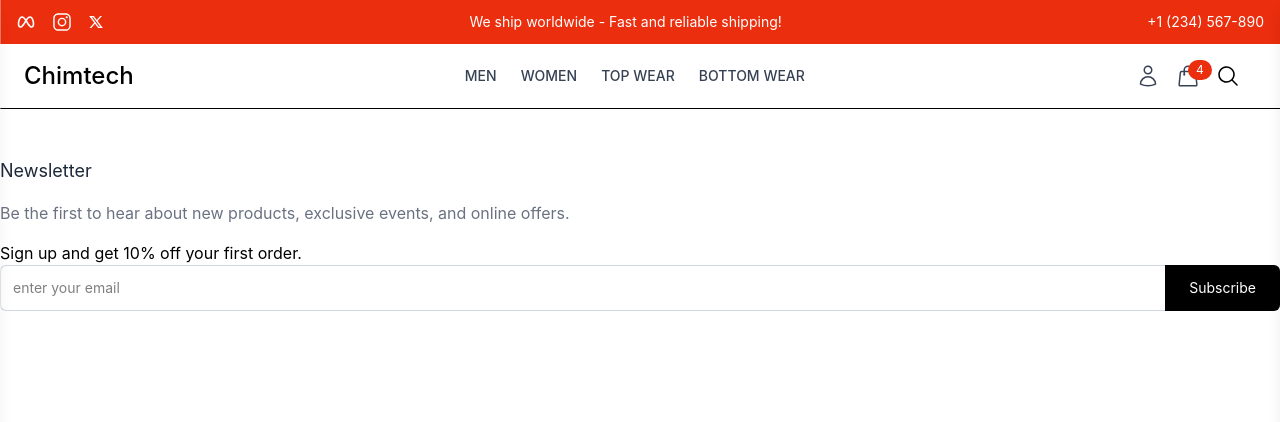
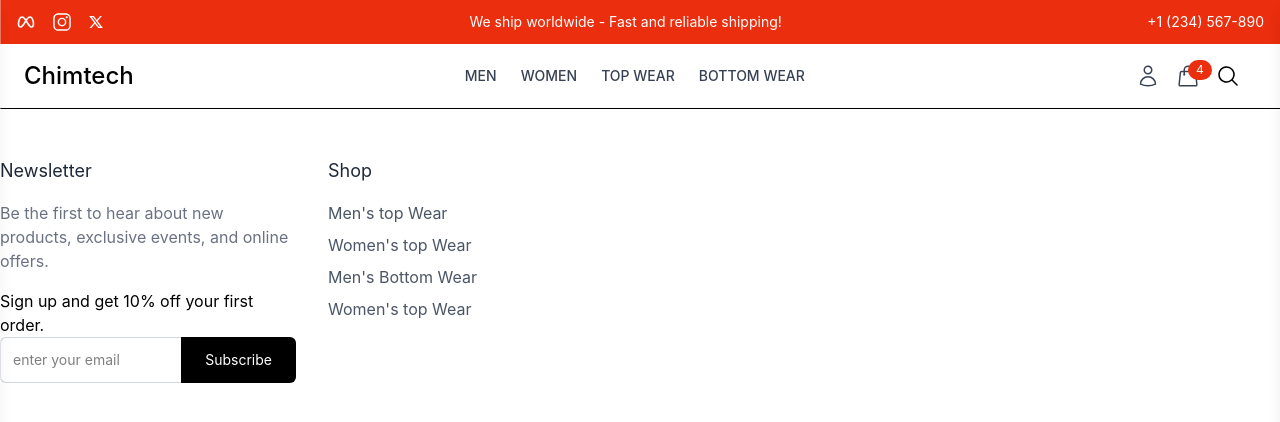
Before and after one commit to Chimajunior/Ecommerce-app, a React app in the folder frontend/: page / in a window 1280 px wide. Shown: the top 422 px of the page. Built offline with nearby package versions, Linux system fonts and the light colour scheme; the HTML template or start-up script is replaced by a standard one.

Commit message:
added shop links to footer

```diff
--- a/frontend/src/components/Common/Footer.jsx
+++ b/frontend/src/components/Common/Footer.jsx
@@ -1,14 +1,15 @@
 import React from "react";
+import { Link } from "react-router";
 
 const Footer = () => {
   return (
     <footer className="border-t py-12">
-      <div className="container mx-auto grid grid-cols-1 md:grid-cols-4 gap-8 px-4 lg:px-0"></div>
+      <div className="container mx-auto grid grid-cols-1 md:grid-cols-4 gap-8 px-4 lg:px-0">
         <div>
           <h3 className="text-lg text-gray-800 mb-4">Newsletter</h3>
           <p className="text-gray-500 mb-4">
-          Be the first to hear about new products, exclusive events, and online
-          offers.
+            Be the first to hear about new products, exclusive events, and
+            online offers.
           </p>
           <p>Sign up and get 10% off your first order.</p>
 
@@ -29,6 +30,42 @@ const Footer = () => {
             </button>
           </form>
         </div>
+
+        {/* Shop Links */}
+        <div>
+          <h3 className="text-lg text-gray-800 mb-4">Shop</h3>
+          <ul className="space-y-2 text-gray-600">
+            <li>
+              {" "}
+              <Link to="#" className="hover:text-gray-500 transitions-colors">
+                {" "}
+                Men's top Wear
+              </Link>
+            </li>
+            <li>
+              {" "}
+              <Link to="#" className="hover:text-gray-500 transitions-colors">
+                {" "}
+                Women's top Wear
+              </Link>
+            </li>
+            <li>
+              {" "}
+              <Link to="#" className="hover:text-gray-500 transitions-colors">
+                {" "}
+                Men's Bottom Wear
+              </Link>
+            </li>
+            <li>
+              {" "}
+              <Link to="#" className="hover:text-gray-500 transitions-colors">
+                {" "}
+                Women's top Wear
+              </Link>
+            </li>
+          </ul>
+        </div>
+      </div>
     </footer>
   );
 };
```
Lines whose indentation alone changed are shown as unchanged.
